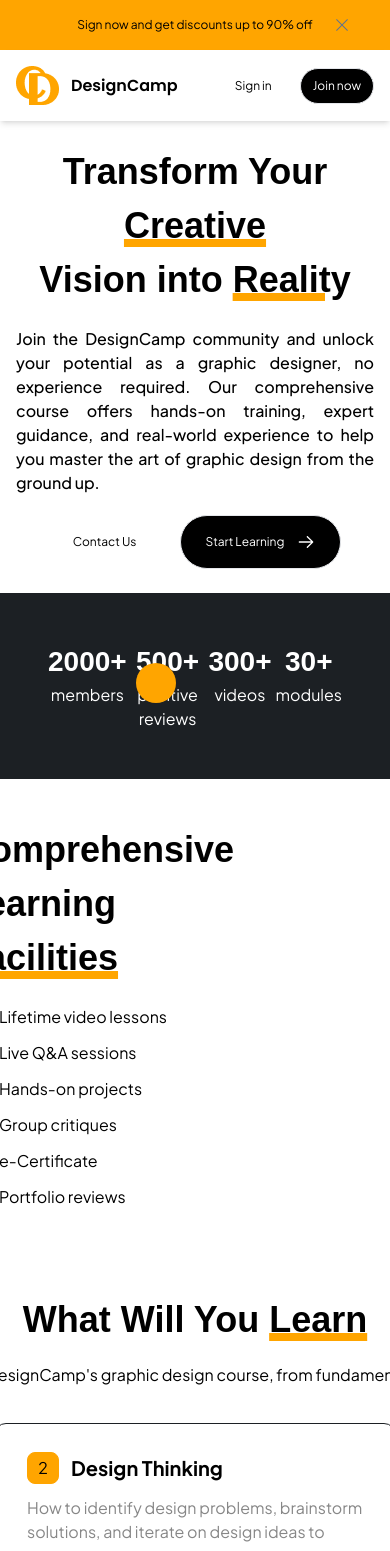
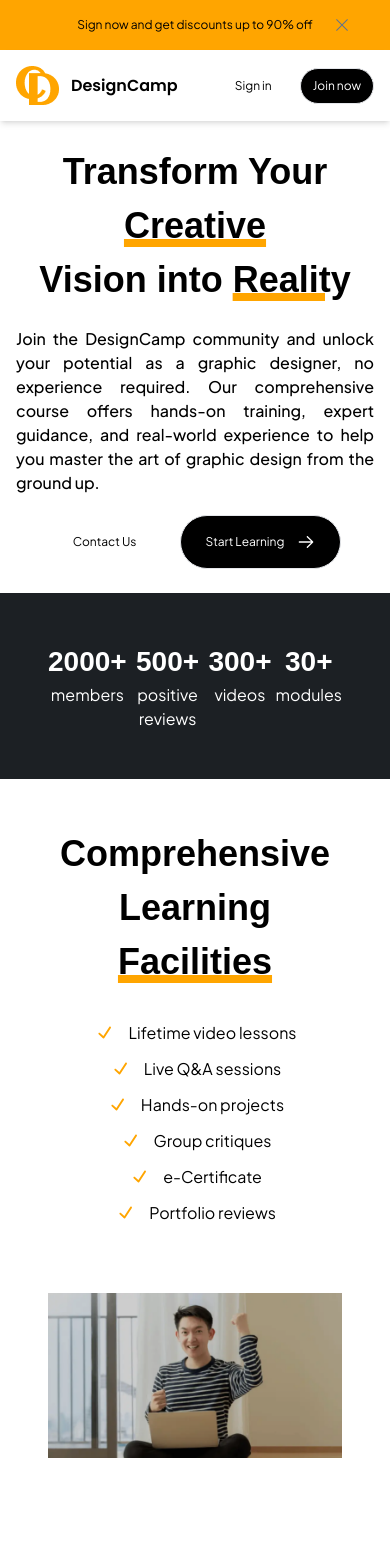
Before and after one commit to novianmw/designcamp.github.io, a Next.js app: page / in a window 390 px wide. Shown: the top 1551 px of the page. Built offline with nearby package versions, Linux system fonts and the light colour scheme; a web font is replaced by a local one.

Commit message:
responsive for mobile version: Facility

```diff
--- a/components/Facility.tsx
+++ b/components/Facility.tsx
@@ -8,31 +8,25 @@ const slab = Montagu_Slab({ subsets: ["latin"], display: "swap" })
 
 export default function Facility() {
     return (
-        <section className="flex flex-row gap-16 justify-between items-start py-11 px-12">
-            <div className="flex flex-col items-start gap-5">
-                <h1 className={`font-semibold text-[36px] max-w-[400px] ${slab.className}`}>
+        <section className="flex flex-col justify-center items-start md:flex-row md:justify-between p-12 gap-14">
+            <div className="flex flex-col text-center md:text-left gap-5">
+                <h1 className={`font-semibold text-[36px] ${slab.className}`}>
                     Comprehensive Learning <span className="underline underline-offset-1 decoration-8 decoration-[#FFA500]">Facilities</span>
                 </h1>
-                <div className="flex flex-col items-start gap-3">
+                <div className="flex flex-col justify-center items-center md:items-start w-full py-3 md:py-0 gap-3">
                 {lists.map((list) => (
                     <li key={list.id} className="flex flex-row font-normal text-[16px]">
-                       <RxCheck className="text-[23px] text-[#FFA500]"/>
-                       <p className="font-normal text-[16px] ml-3">
+                       <RxCheck className="flex justify-start items-start text-[23px] text-[#FFA500]"/>
+                       <p className="font-normal ml-3">
                             {list.content}
                        </p>
                     </li>
                 ))}
                 </div>
             </div>
-{/* PR = EDIT LIST BAGIAN POSITION VIDEO */}
-            <div className="flex items-start relative">
-                <div className="ml-32">
+            <div className="flex flex-col justify-center items-center relative">
                     <Image src={videoCover} alt="video" className="w-[600px]"/>
                 </div>
-                <div className="absolute bottom-[120px] right-[250px] border-[#FFA500] rounded-full p-5 bg-[#FFA500] z-10 ">
-                    <Image src={play} alt="play" className="w-[40px]"/>
-                </div>
-            </div>
         </section>
     )
 }
```
